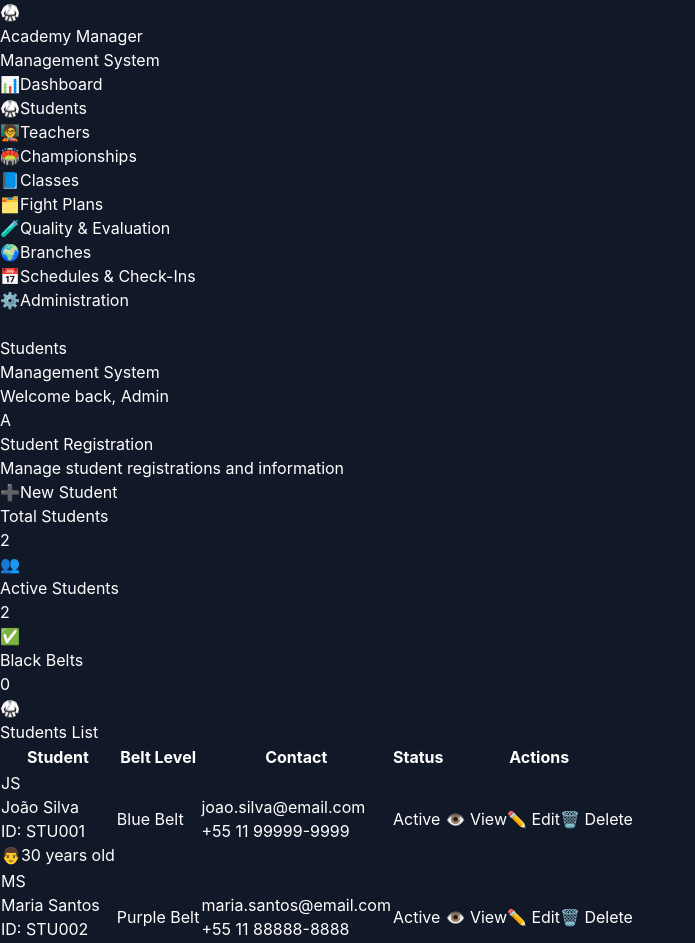
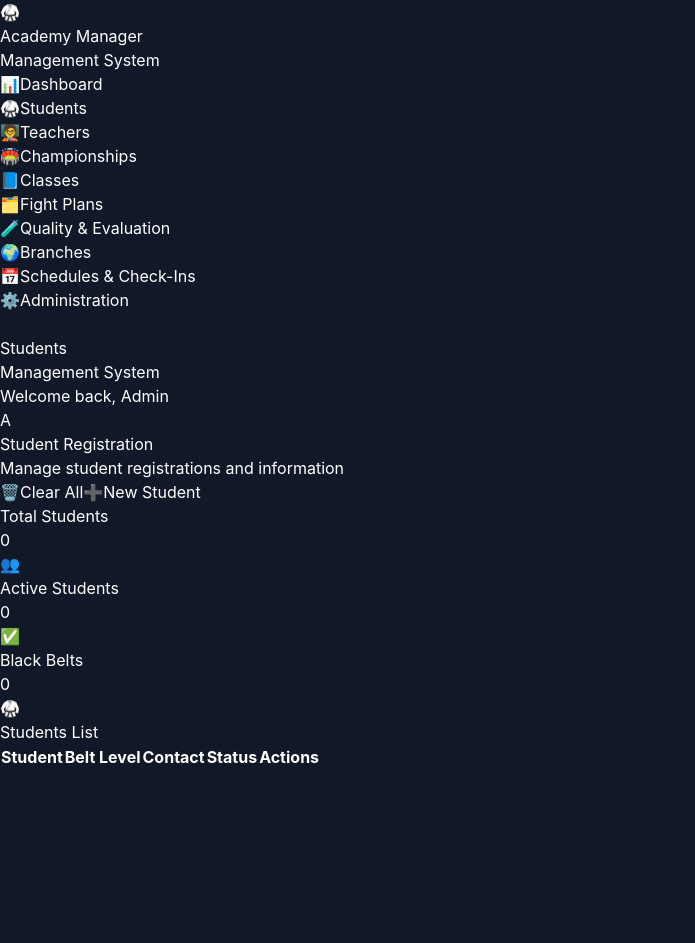
Before and after one commit to tonisvasconcelos/jiu-jitsu-academy-manager, a React (Vite) app: page /jiu-jitsu-academy-manager/students/registration in a window 1280 px wide. Shown: the top 943 px of the page, without its empty margins (0-695 px from the left). After the commit the page ends 800 px from the top, so only its background shows below. Built offline with nearby package versions, Linux system fonts and the light colour scheme.

Commit message:
Remove sample data and add Clear All button: show only real user-created students

```diff
--- a/src/contexts/StudentContext.tsx
+++ b/src/contexts/StudentContext.tsx
@@ -27,39 +27,8 @@ interface StudentContextType {
 
 const StudentContext = createContext<StudentContextType | undefined>(undefined)
 
-// Sample initial data
-const initialStudents: Student[] = [
-  {
-    studentId: 'STU001',
-    firstName: 'João',
-    lastName: 'Silva',
-    displayName: 'João Silva',
-    birthDate: '1995-03-15',
-    gender: 'male',
-    beltLevel: 'blue',
-    documentId: '12345678901',
-    email: 'joao.silva@email.com',
-    phone: '+55 11 99999-9999',
-    branchId: 'BR001',
-    active: true,
-    photoUrl: ''
-  },
-  {
-    studentId: 'STU002',
-    firstName: 'Maria',
-    lastName: 'Santos',
-    displayName: 'Maria Santos',
-    birthDate: '1998-07-22',
-    gender: 'female',
-    beltLevel: 'purple',
-    documentId: '98765432100',
-    email: 'maria.santos@email.com',
-    phone: '+55 11 88888-8888',
-    branchId: 'BR001',
-    active: true,
-    photoUrl: ''
-  }
-]
+// Start with empty array - no sample data
+const initialStudents: Student[] = []
 
 export const StudentProvider: React.FC<{ children: ReactNode }> = ({ children }) => {
   // Load students from localStorage or use initial data
@@ -74,7 +43,7 @@ export const StudentProvider: React.FC<{ children: ReactNode }> = ({ children })
     } catch (error) {
       console.error('StudentContext: Error loading students from localStorage:', error)
     }
-    console.log('StudentContext: Using initial students data')
+    console.log('StudentContext: No saved data found, starting with empty student list')
     return initialStudents
   }
 
--- a/src/pages/StudentRegistration.tsx
+++ b/src/pages/StudentRegistration.tsx
@@ -5,7 +5,7 @@ import { useStudents, Student } from '../contexts/StudentContext'
 
 const StudentRegistration: React.FC = () => {
   const { t } = useLanguage()
-  const { students, deleteStudent } = useStudents()
+  const { students, deleteStudent, clearAllStudents } = useStudents()
 
   console.log('StudentRegistration: Current students:', students)
 
@@ -30,6 +30,12 @@ const StudentRegistration: React.FC = () => {
     }
   }
 
+  const handleClearAllData = () => {
+    if (window.confirm('Are you sure you want to clear ALL student data? This cannot be undone!')) {
+      clearAllStudents()
+    }
+  }
+
   return (
     <div className="min-h-screen bg-gradient-to-br from-gray-900 via-gray-800 to-gray-900 text-white p-6">
       <div className="max-w-7xl mx-auto">
@@ -44,6 +50,14 @@ const StudentRegistration: React.FC = () => {
                 Manage student registrations and information
               </p>
             </div>
+            <div className="flex space-x-3">
+              <button
+                onClick={handleClearAllData}
+                className="bg-gradient-to-r from-red-500 to-red-600 hover:from-red-600 hover:to-red-700 text-white px-4 py-3 rounded-xl transition-all duration-300 hover:scale-105 hover:shadow-lg hover:shadow-red-500/25 flex items-center"
+              >
+                <span className="mr-2">🗑️</span>
+                Clear All
+              </button>
               <Link
                 to="/students/registration/new"
                 className="bg-gradient-to-r from-blue-500 to-blue-600 hover:from-blue-600 hover:to-blue-700 text-white px-6 py-3 rounded-xl transition-all duration-300 hover:scale-105 hover:shadow-lg hover:shadow-blue-500/25 flex items-center"
@@ -51,6 +65,7 @@ const StudentRegistration: React.FC = () => {
                 <span className="mr-2">➕</span>
                 New Student
               </Link>
+            </div>
           </div>
         </div>
 
```
Also changed, not shown: 5 other files (tests, documents, lock files or other folders). Lines whose indentation alone changed are shown as unchanged.
